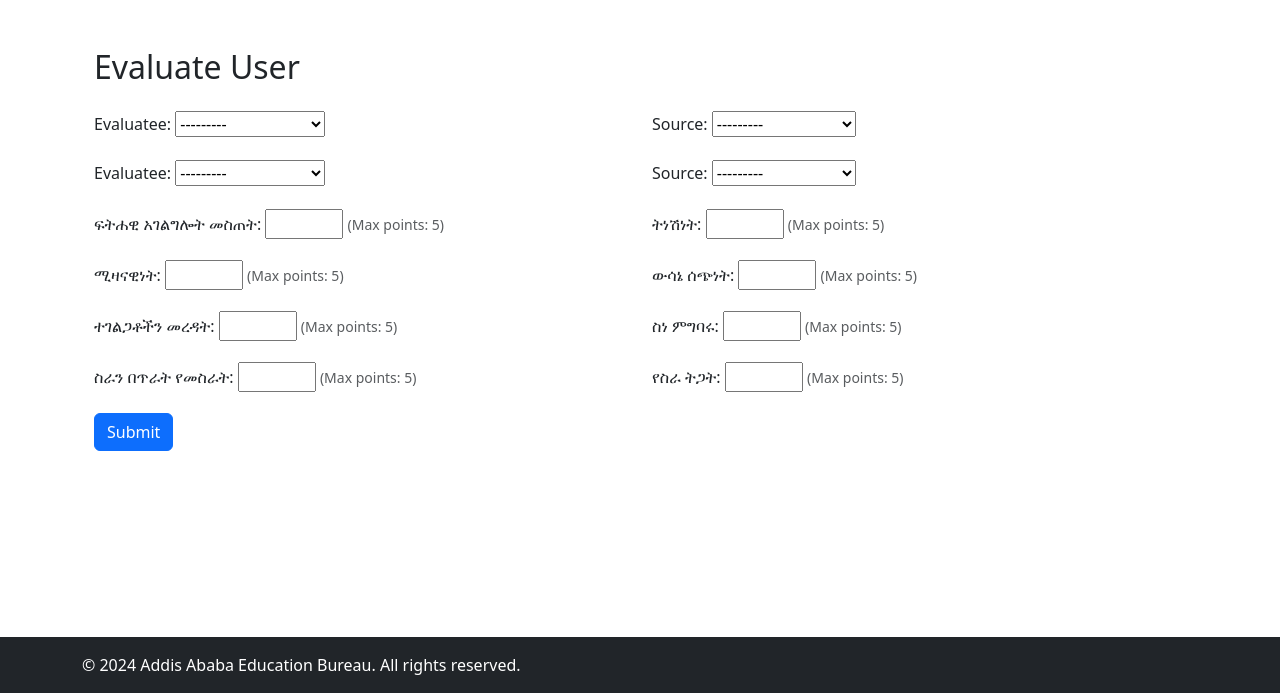
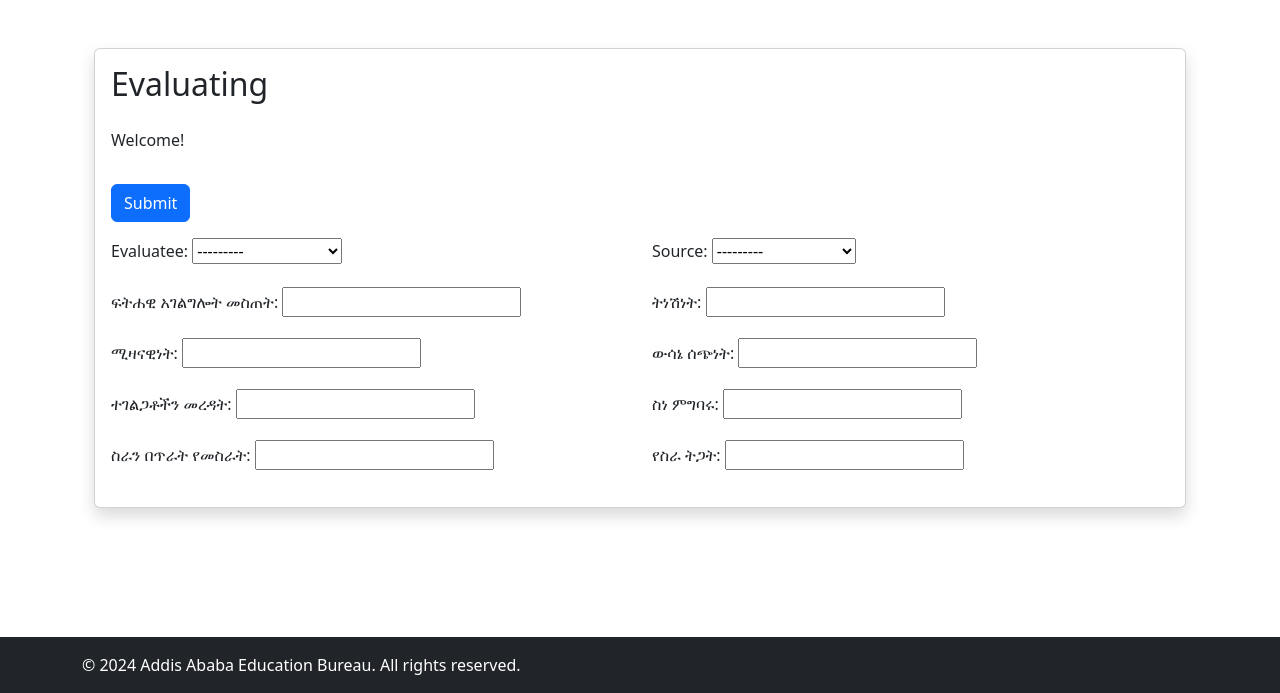
Before and after one commit to Esubaalew/evaluator, a Django app: page /evaluation/evaluate/ in a window 1280 px wide. Shown: the part 107-800 px from the top of the page. Run offline with Django 5.2, Linux system fonts and the light colour scheme; data comes from the database, SQL or seed files in the repository; both versions use the stored data as it was after the commit.

Commit message:
evaluation resulutl added

```diff
--- a/evaluation/forms.py
+++ b/evaluation/forms.py
@@ -23,25 +23,4 @@ class EmployeeRegistrationForm(UserCreationForm):
 class EvaluationForm(forms.ModelForm):
     class Meta:
         model = Evaluation
-        fields = ['evaluatee', 'source']
-
-    def __init__(self, *args, **kwargs):
-        super(EvaluationForm, self).__init__(*args, **kwargs)
-
-        self.questions = [
-            ('question1', 'ፍትሐዊ አገልግሎት መስጠት', 5),
-            ('question2', 'ትነሽነት', 5),
-            ('question3', 'ሚዛናዊነት', 5),
-            ('question4', 'ውሳኔ ሰጭነት', 5),
-            ('question5', 'ተገልጋቶችን መረዳት', 5),
-            ('question6', 'ስነ ምግባሩ', 5),
-            ('question7', 'ስራን በጥራት የመስራት', 5),
-            ('question8', 'የስራ ትጋት', 5),
-        ]
-
-        for field_name, question_text, max_value in self.questions:
-            self.fields[field_name] = forms.IntegerField(
-                label=question_text,
-                widget=forms.NumberInput(attrs={'min': 1, 'max': max_value}),
-                help_text=f"(Max points: {max_value})"
-            )
+        exclude = ['evaluator', 'date_evaluated']
--- a/evaluation/models.py
+++ b/evaluation/models.py
@@ -59,5 +59,54 @@ class Evaluation(models.Model):
     source = models.CharField(max_length=20, choices=SOURCE_CHOICES)
     date_evaluated = models.DateTimeField(auto_now_add=True)
 
+    question1 = models.DecimalField(
+        verbose_name='ፍትሐዊ አገልግሎት መስጠት',
+        max_digits=5,
+        decimal_places=2,
+        null=True
+    )
+    question2 = models.DecimalField(
+        verbose_name='ትነሽነት',
+        max_digits=5,
+        decimal_places=2,
+        null=True
+    )
+    question3 = models.DecimalField(
+        verbose_name='ሚዛናዊነት',
+        max_digits=5,
+        decimal_places=2,
+        null=True
+    )
+    question4 = models.DecimalField(
+        verbose_name='ውሳኔ ሰጭነት',
+        max_digits=5,
+        decimal_places=2,
+        null=True
+    )
+    question5 = models.DecimalField(
+        verbose_name='ተገልጋቶችን መረዳት',
+        max_digits=5,
+        decimal_places=2,
+        null=True
+    )
+    question6 = models.DecimalField(
+        verbose_name='ስነ ምግባሩ',
+        max_digits=5,
+        decimal_places=2,
+        null=True
+    )
+    question7 = models.DecimalField(
+        verbose_name='ስራን በጥራት የመስራት',
+        max_digits=5,
+        decimal_places=2,
+        null=True
+    )
+    question8 = models.DecimalField(
+        verbose_name='የስራ ትጋት',
+        max_digits=5,
+        decimal_places=2,
+        null=True
+    )
+
     def __str__(self):
         return f"Evaluation by {self.evaluator.username} for {self.evaluatee.username}"
--- a/evaluation/templates/evaluation/base.html
+++ b/evaluation/templates/evaluation/base.html
@@ -22,6 +22,7 @@
                 <nav>
                     {% if not user.is_staff %}
                         <a href="{% url 'evaluation:evaluate' %}" class="text-white">Evaluate</a>
+                        <a href="{% url 'evaluation:evaluations' %}" class="text-white">Evaluations</a>
                     {% endif %}
                     <a href="{% url 'evaluation:profile' %}" class="text-white">Profile</a>
                     <a href="{% url 'evaluation:logout' %}" class="text-white">Logout</a>
--- a/evaluation/templates/evaluation/employee/evaluate.html
+++ b/evaluation/templates/evaluation/employee/evaluate.html
@@ -2,40 +2,40 @@
 
 {% block body %}
   <div class="container mt-5">
-    <h2 class="mb-4">Evaluate User</h2>
+    <div class="card rounded shadow">
+      <div class="card-body">
+        <h2 class="card-title mb-4">Evaluating </h2>
+        <div class="mb-3">
+          {% if user.is_authenticated %}
+            <p>Hey, {{ user.username }}!</p>
+          {% else %}
+            <p>Welcome!</p>
+          {% endif %}
+        </div>
+        <div class="overflow-auto">
           <form method="post" class="needs-validation" novalidate>
             {% csrf_token %}
             {{ form.non_field_errors }}
 
-      <div class="row mb-3">
-        <div class="col-md-6">
-          <label for="{{ form.evaluatee.id_for_label }}" class="form-label">{{ form.evaluatee.label_tag }}</label>
-          {{ form.evaluatee }}
-        </div>
-        <div class="col-md-6">
-          <label for="{{ form.source.id_for_label }}" class="form-label">{{ form.source.label_tag }}</label>
-          {{ form.source }}
-        </div>
-      </div>
+            <button type="submit" class="btn btn-primary mt-3">Submit</button>
 
-      <div class="row">
+            <div class="row mt-3">
               {% for field in form.visible_fields %}
-          <div class="mb-3 col-md-6">
+                <div class="col-md-6 mb-3">
                   <label for="{{ field.id_for_label }}" class="form-label">{{ field.label_tag }}</label>
                   {{ field }}
                   {% if field.help_text %}
                     <small class="form-text text-muted">{{ field.help_text }}</small>
                   {% endif %}
-            {% if field.errors %}
-              <div class="invalid-feedback d-block">
-                {{ field.errors|join:", " }}
-              </div>
-            {% endif %}
                 </div>
               {% endfor %}
             </div>
-
-      <button type="submit" class="btn btn-primary">Submit</button>
           </form>
         </div>
+      </div>
+    </div>
+  </div>
+
+  <!-- Bootstrap JavaScript (Ensure you include this) -->
+  <script src="https://cdn.jsdelivr.net/npm/bootstrap@5.3.0/dist/js/bootstrap.bundle.min.js"></script>
 {% endblock %}
--- a/evaluation/urls.py
+++ b/evaluation/urls.py
@@ -1,6 +1,6 @@
 from django.urls import path
 from . import views
-from .views import EvaluationCreateView
+from .views import EvaluationCreateView, EvaluationDetailView, UserEvaluationsView
 
 app_name = 'evaluation'
 urlpatterns = [
@@ -14,4 +14,6 @@ urlpatterns = [
     path('logout/', views.logout_view, name='logout'),
     path('profile/', views.profile, name='profile'),
     path('evaluate/', EvaluationCreateView.as_view(), name='evaluate'),
+    path('evaluation/<int:pk>/', EvaluationDetailView.as_view(), name='evaluation_detail'),
+    path('evaluations/', UserEvaluationsView.as_view(), name='evaluations'),
 ]
--- a/evaluation/views.py
+++ b/evaluation/views.py
@@ -1,13 +1,17 @@
+from decimal import Decimal
+
 from django.contrib import messages
 from django.contrib.auth import login, logout
 from django.contrib.auth.decorators import login_required
 from django.shortcuts import render, redirect
 from django.contrib.auth.views import LoginView
 from django.urls import reverse
+from django.utils.decorators import method_decorator
 from django.views import View
+from django.views.generic import DetailView, ListView
 
 from evaluation.forms import EmployeeRegistrationForm, EvaluationForm
-from evaluation.models import Employee, CustomUser
+from evaluation.models import Employee, CustomUser, Evaluation
 
 
 class CustomLoginView(LoginView):
@@ -69,25 +73,55 @@ class EvaluationCreateView(View):
     template_name = 'evaluation/employee/evaluate.html'
 
     def get(self, request, *args, **kwargs):
-
         initial_data = {'source': request.user.username, 'evaluatee': request.user.username}
-
-        # Pass the initial data to the form
         form = EvaluationForm(initial=initial_data)
-
         return render(request, self.template_name, {'form': form})
 
     def post(self, request, *args, **kwargs):
-        # Process the submitted form
         form = EvaluationForm(request.POST)
 
         if form.is_valid():
+            # Convert form data to Decimal instances
+            question1 = Decimal(request.POST.get('question1'))
+            question2 = Decimal(request.POST.get('question2'))
+            question3 = Decimal(request.POST.get('question3'))
+            question4 = Decimal(request.POST.get('question4'))
+            question5 = Decimal(request.POST.get('question5'))
+            question6 = Decimal(request.POST.get('question6'))
+            question7 = Decimal(request.POST.get('question7'))
+            question8 = Decimal(request.POST.get('question8'))
+
             # Save the evaluation
             evaluation = form.save(commit=False)
             evaluation.evaluator = request.user
+            evaluation.question1 = question1
+            evaluation.question2 = question2
+            evaluation.question3 = question3
+            evaluation.question4 = question4
+            evaluation.question5 = question5
+            evaluation.question6 = question6
+            evaluation.question7 = question7
+            evaluation.question8 = question8
+            evaluation.evaluator = request.user
             evaluation.save()
 
-            return redirect('evaluation:evaluate')
+            return redirect('evaluation:evaluation_detail', pk=evaluation.pk)
         else:
-            # Form is not valid, re-render the form with errors
             return render(request, self.template_name, {'form': form})
+
+
+class EvaluationDetailView(DetailView):
+    model = Evaluation
+    template_name = 'evaluation/evaluation/detail.html'  # Specify your template path
+    context_object_name = 'evaluation'  # Use this variable name in your template
+
+
+@method_decorator(login_required, name='dispatch')
+class UserEvaluationsView(ListView):
+    model = Evaluation
+    template_name = 'evaluation/employee/evaluations.html'
+    context_object_name = 'evaluations'
+
+    def get_queryset(self):
+        # Filter evaluations for the logged-in user
+        return Evaluation.objects.filter(evaluator=self.request.user).order_by('-date_evaluated')
```
Also changed, not shown: evaluation/templates/evaluation/employee/evaluations.html (added, +47 -0 lines), evaluation/templates/evaluation/evaluation/detail.html (added, +23 -0 lines), db.sqlite3, evaluation/migrations/0003_evaluation_question1_evaluation_question2_and_more.py (added). Lines whose indentation alone changed are shown as unchanged.
